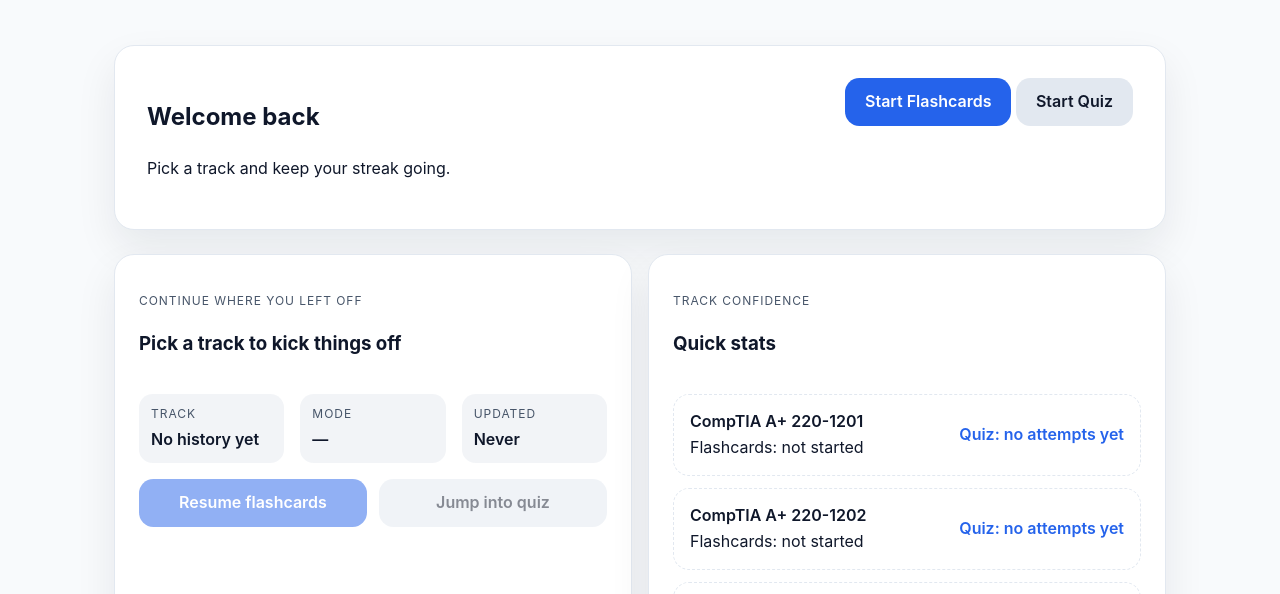
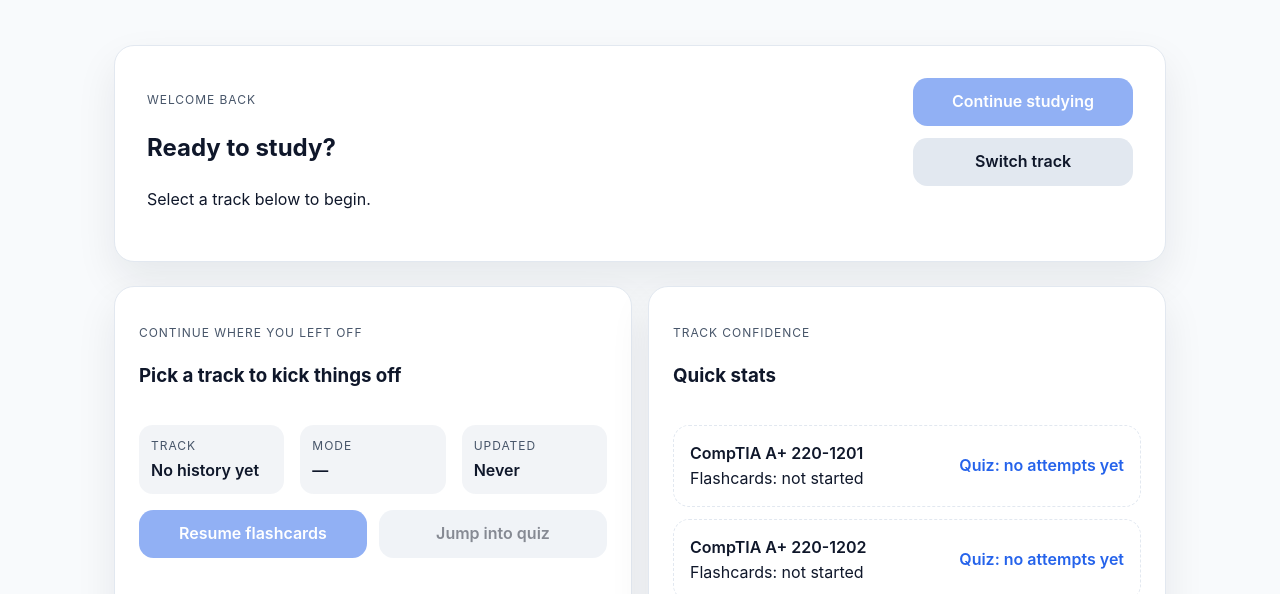
Before and after one commit to jdkelly951/trifecta, a plain HTML site: page docs/index.html in a window 1280 px wide. Shown: the part 163-757 px from the top of the page. Drawn offline with Linux system fonts and the light colour scheme.

Commit message:
Auto resume session and simplify hero

```diff
--- a/docs/app.js
+++ b/docs/app.js
@@ -48,19 +48,22 @@ const state = {
 };
 
 let activeView = 'dashboard';
+let autoResumeHandled = false;
 
-document.addEventListener('DOMContentLoaded', () => {
+document.addEventListener('DOMContentLoaded', async () => {
   initNavigation();
   populateTrackSelects();
   bindFlashcardControls();
   bindQuizControls();
   restoreFlashcardStats();
-  renderDashboard();
+  await renderDashboard();
   renderDashboardOverview();
   setTrackChip('flashcard');
   setTrackChip('quiz');
   initVersionTag();
   initStorageSync();
+  initHeroShortcuts();
+  autoResumeSession();
 });
 
 function initVersionTag() {
@@ -80,6 +83,13 @@ function initStorageSync() {
         updateFlashcardStats();
       }
     }
+  });
+}
+
+function initHeroShortcuts() {
+  const switchBtn = document.getElementById('switchTrackButton');
+  switchBtn?.addEventListener('click', () => {
+    document.getElementById('trackCards')?.scrollIntoView({ behavior: 'smooth', block: 'start' });
   });
 }
 
@@ -154,6 +164,7 @@ function populateTrackSelects() {
 function renderDashboardOverview() {
   updateSessionCard();
   updateProgressList();
+  updateHeroBanner();
 }
 
 function updateSessionCard() {
@@ -318,6 +329,44 @@ function updateTrackMetrics(trackKey) {
   } else {
     Object.keys(TRACKS).forEach(updateSingle);
   }
+}
+
+function updateHeroBanner() {
+  const headline = document.getElementById('dashboard-heading');
+  const subtext = document.getElementById('heroSubtext');
+  const button = document.getElementById('continueButton');
+  if (!headline || !subtext || !button) return;
+
+  const session = getSessionInfo();
+  if (!session || !TRACKS[session.track]) {
+    headline.textContent = 'Ready to study?';
+    subtext.textContent = 'Select a track below to begin.';
+    button.textContent = 'Continue studying';
+    button.setAttribute('disabled', true);
+    button.removeAttribute('data-track');
+    button.removeAttribute('data-target');
+    return;
+  }
+
+  const trackTitle = TRACKS[session.track].title;
+  const modeLabel = session.mode === 'quizzes' ? 'quiz' : 'flashcards';
+  headline.textContent = `Continue ${modeLabel}?`;
+  subtext.textContent = `${trackTitle} • ${formatRelativeTime(session.timestamp)}`;
+  button.textContent = `Resume ${modeLabel}`;
+  button.dataset.target = session.mode;
+  button.dataset.track = session.track;
+  button.removeAttribute('disabled');
+}
+
+function autoResumeSession() {
+  if (autoResumeHandled) return;
+  const session = getSessionInfo();
+  if (!session || !TRACKS[session.track]) return;
+  autoResumeHandled = true;
+  const targetView = session.mode === 'quizzes' ? 'quizzes' : 'flashcards';
+  setTimeout(() => {
+    handleTrackShortcut(targetView, session.track);
+  }, 300);
 }
 
 async function renderDashboard() {
--- a/docs/index.html
+++ b/docs/index.html
@@ -29,14 +29,15 @@
 
   <main>
     <section id="dashboard" class="view active" aria-labelledby="dashboard-heading">
-      <div class="hero-card">
+      <div class="hero-card" id="heroCard">
         <div>
-          <h2 id="dashboard-heading">Welcome back</h2>
-          <p>Pick a track and keep your streak going.</p>
+          <p class="eyebrow">Welcome back</p>
+          <h2 id="dashboard-heading">Ready to study?</h2>
+          <p id="heroSubtext">Select a track below to begin.</p>
         </div>
-        <div>
-          <button class="primary" data-target="flashcards" data-shortcut="true">Start Flashcards</button>
-          <button class="ghost" data-target="quizzes" data-shortcut="true">Start Quiz</button>
+        <div class="hero-actions">
+          <button class="primary" id="continueButton" data-shortcut="true" disabled>Continue studying</button>
+          <button class="ghost" id="switchTrackButton">Switch track</button>
         </div>
       </div>
 
--- a/docs/styles.css
+++ b/docs/styles.css
@@ -105,6 +105,17 @@ main {
   justify-content: space-between;
   flex-wrap: wrap;
   gap: 1rem;
+}
+
+.hero-actions {
+  display: flex;
+  flex-direction: column;
+  gap: 0.75rem;
+  min-width: 220px;
+}
+
+.hero-actions button {
+  width: 100%;
 }
 
 .overview-grid {
@@ -438,6 +449,10 @@ code {
     padding: 1rem;
   }
 
+  .hero-actions {
+    width: 100%;
+  }
+
   .controls-row {
     flex-direction: column;
     align-items: stretch;
```
